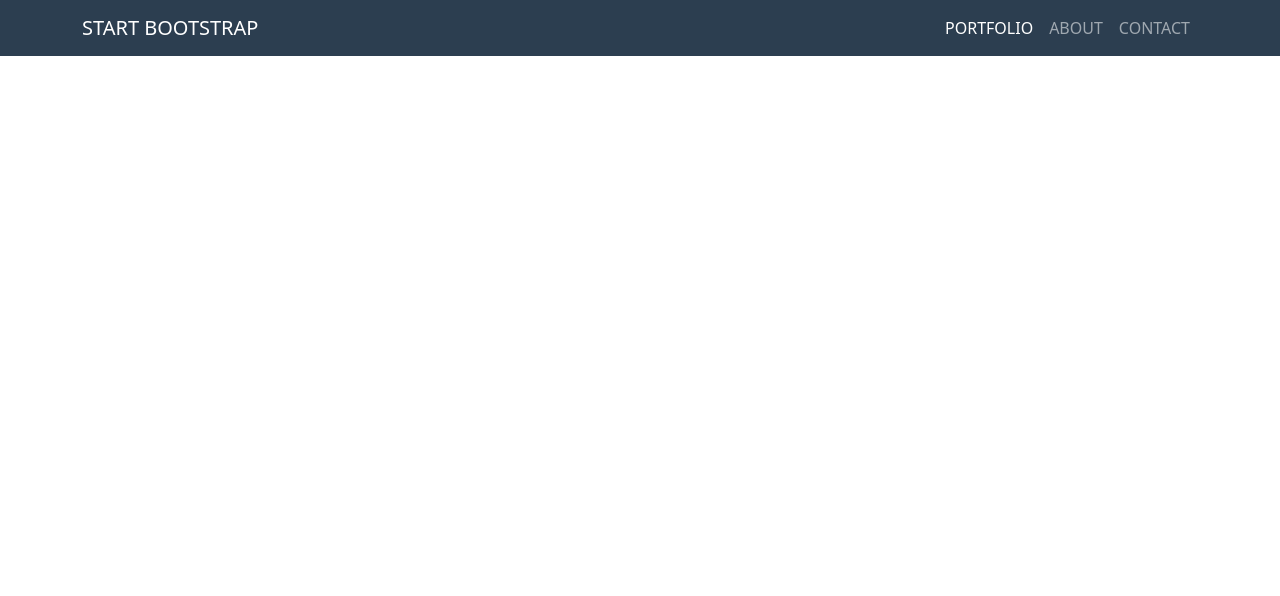
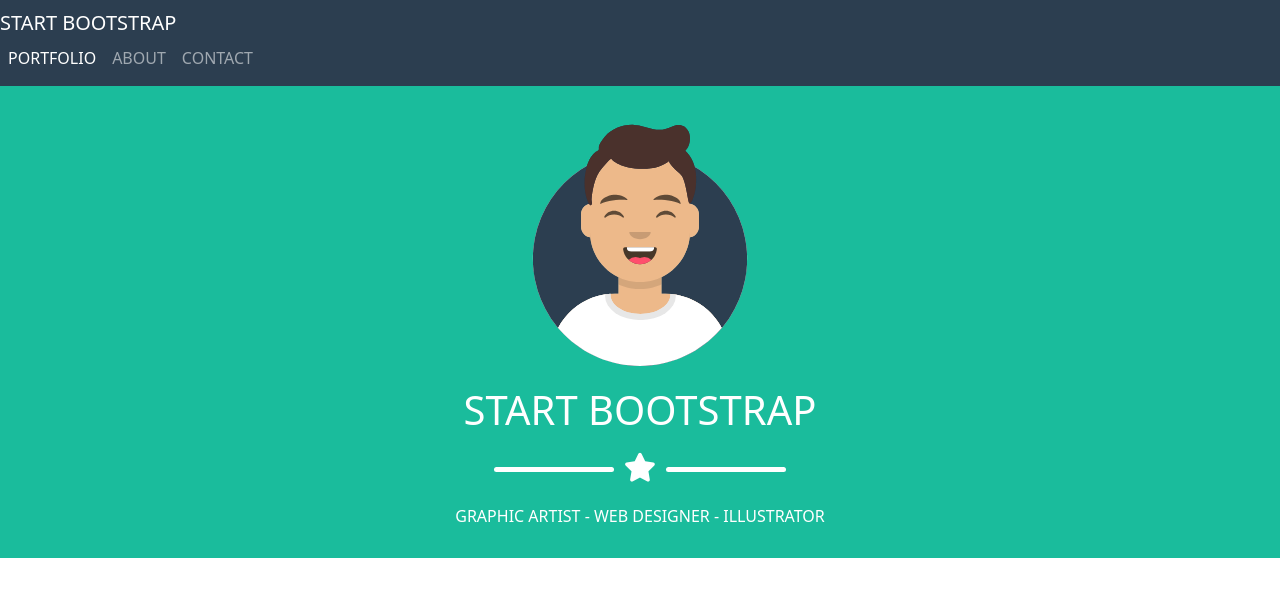
Before and after one commit to lollobianco/html-css-bootstrap-freelancer, a plain HTML site: page index.html in a window 1280 px wide. Drawn offline with nearby package versions, Linux system fonts and the light colour scheme.

Commit message:
Prima sezione completata

```diff
--- a/assets/css/style.css
+++ b/assets/css/style.css
@@ -1,3 +1,38 @@
+section{
+   padding: 30px 0;
+}
+
 .bg-darkblue{
    background-color: #2C3E50;
 }
+
+.bg-aquagreen{
+   background-color: #1ABC9C;
+}
+
+#avatar{
+   height: 250px;
+   width: 250px;
+}
+
+.line{
+   display: inline-block;
+   background-color: white;
+   height: 5px;
+   border-radius: 5px;
+   width: 120px;
+}
+
+.fa-star{
+   font-size: 1.8rem;
+   padding: 0 10px;
+}
+
+.title{
+   font-size: 2.5rem;
+   margin-top: 20px;
+}
+
+.divider-container{
+   margin: 20px 0;
+}
--- a/index.html
+++ b/index.html
@@ -5,6 +5,8 @@
    <meta charset="UTF-8">
    <meta http-equiv="X-UA-Compatible" content="IE=edge">
    <meta name="viewport" content="width=device-width, initial-scale=1.0">
+
+   <link rel="stylesheet" href="https://cdnjs.cloudflare.com/ajax/libs/font-awesome/6.2.0/css/all.min.css" integrity="sha512-xh6O/CkQoPOWDdYTDqeRdPCVd1SpvCA9XXcUnZS2FmJNp1coAFzvtCN9BmamE+4aHK8yyUHUSCcJHgXloTyT2A==" crossorigin="anonymous" referrerpolicy="no-referrer" />
 
    <link rel="stylesheet" href="https://cdn.jsdelivr.net/npm/bootstrap@5.2.2/dist/css/bootstrap.min.css" rel="stylesheet" integrity="sha384-Zenh87qX5JnK2Jl0vWa8Ck2rdkQ2Bzep5IDxbcnCeuOxjzrPF/et3URy9Bv1WTRi" crossorigin="anonymous">
 
@@ -17,7 +19,7 @@
 
    <header>
       <nav class="navbar navbar-expand-md navbar-dark bg-darkblue">
-         <div class="container-md">
+         <div class="container-">
            <a class="navbar-brand" href="#">START BOOTSTRAP</a>
            <button class="navbar-toggler" type="button" data-bs-toggle="collapse" data-bs-target="#navbarNav" aria-controls="navbarNav" aria-expanded="false" aria-label="Toggle navigation">
              <span class="navbar-toggler-icon"></span>
@@ -39,6 +41,28 @@
        </nav>
    </header>
 
+   <main>
+
+      <section class="bg-aquagreen" id="start">
+
+         <div class="container text-white text-center">
+
+            <img src="./assets/img/avatar.svg" alt="avatar" id="avatar">
+            <h1 class="title">START BOOTSTRAP</h1>
+
+            <div class="divider-container d-flex justify-content-center align-items-center">
+               <span class=" line"></span>
+               <span><i class="fa-solid fa-star"></i></span>
+               <span class=" line"></span>
+            </div>
+
+            <span>GRAPHIC ARTIST - WEB DESIGNER - ILLUSTRATOR</span>
+
+         </div>
+
+      </section>
+   </main>
+
 
    <script src="https://cdn.jsdelivr.net/npm/@popperjs/core@2.11.6/dist/umd/popper.min.js" integrity="sha384-oBqDVmMz9ATKxIep9tiCxS/Z9fNfEXiDAYTujMAeBAsjFuCZSmKbSSUnQlmh/jp3" crossorigin="anonymous"></script>
    <script src="https://cdn.jsdelivr.net/npm/bootstrap@5.2.2/dist/js/bootstrap.min.js" integrity="sha384-IDwe1+LCz02ROU9k972gdyvl+AESN10+x7tBKgc9I5HFtuNz0wWnPclzo6p9vxnk" crossorigin="anonymous"></script>
```
